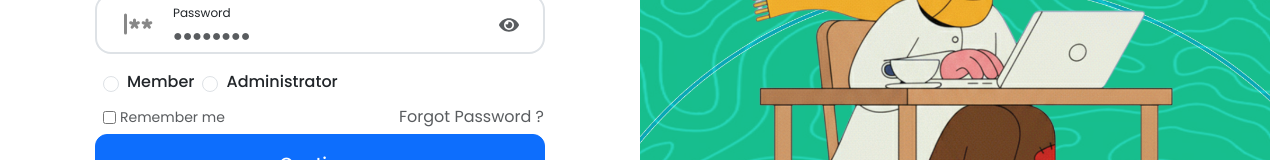
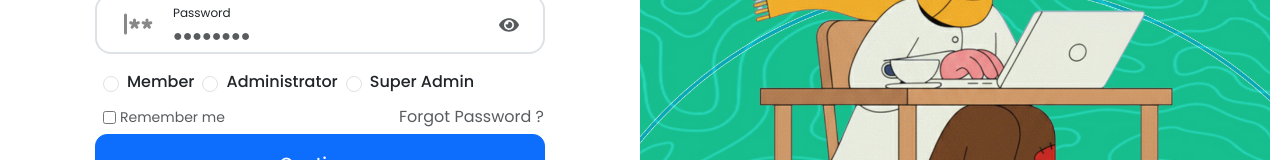
Before and after one commit to AyaHelal/Meetza-front-end, a React (Create React App) app: page /login in a window 1280 px wide. Shown: the part 417-577 px from the top of the page. Built offline with nearby package versions, Linux system fonts and the light colour scheme; no server answers.

Commit message:
add super admin

```diff
--- a/src/pages/Login/Login.js
+++ b/src/pages/Login/Login.js
@@ -386,6 +386,20 @@ const Login = () => {
                                     Administrator
                                 </label>
                             </div>
+                            <div className="form-check ms-2">
+                                <input
+                                    className="form-check-input"
+                                    type="radio"
+                                    name="role"
+                                    id="loginSuperAdminRole"
+                                    value="Super_Admin"
+                                    checked={formData.role === 'Super_Admin'}
+                                    onChange={handleInputChange}
+                                />
+                                <label className="form-check-label ms-2" htmlFor="loginSuperAdminRole">
+                                    Super Admin
+                                </label>
+                            </div>
                         </div>
                         {errors.role && (
                             <div className="text-danger small mt-1" style={{ fontSize: '0.875rem', paddingLeft: '12px' }}>
```
